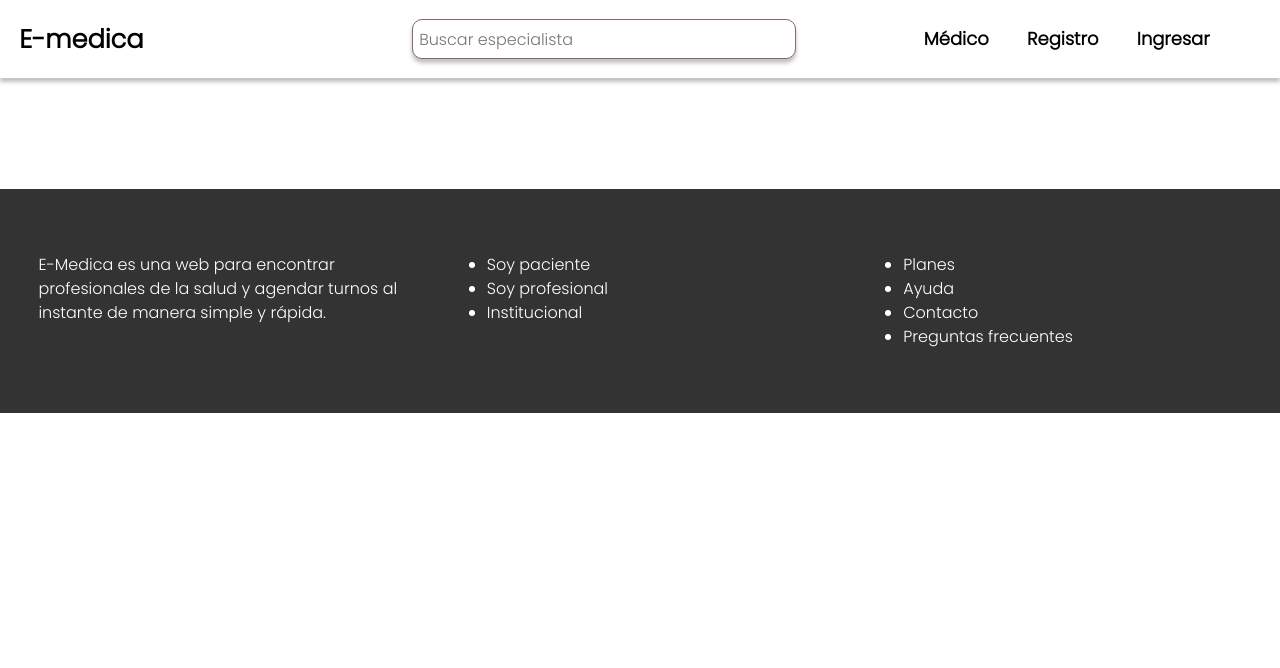
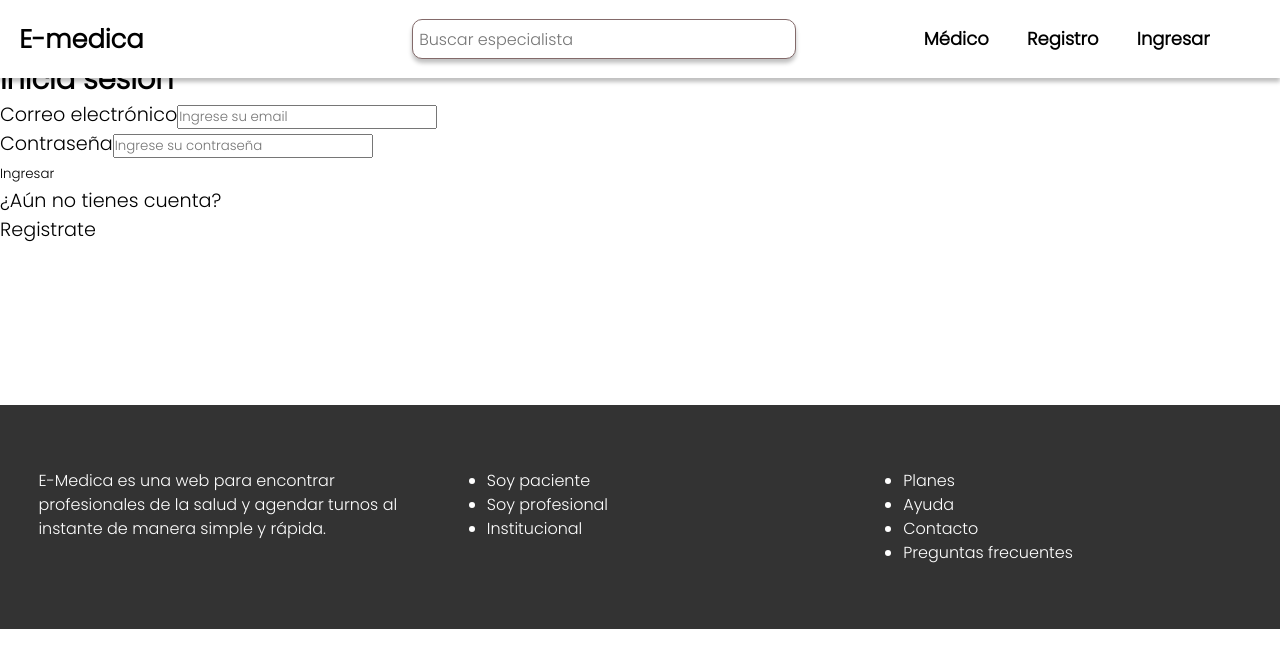
Before and after one commit to No-Country/NC-C11-31-E-Medica, a Next.js app in the folder client/: page /login in a window 1280 px wide. Shown: the top 668 px of the page. Built offline with nearby package versions, Linux system fonts and the light colour scheme.

Commit message:
fix[frontend]: adding changes for login page

```diff
--- a/client/src/app/login/components/form-login/Form-login.jsx
+++ b/client/src/app/login/components/form-login/Form-login.jsx
@@ -1,21 +1,18 @@
+'use client'
 import React from 'react'
-import { useForm } from 'react-hook-form'
+import FormSubmitLogin from './Form-submit-login'
 
 const FormLogin = () => {
+
   return (
-  <form>
-    <input
-    name='e-mail'
-    type='text'
-    placeholder='Ingresa tu e-mail'
-    />
-    <input
-    name='password'
-    type='password'
-    placeholder='Ingresa tu e-mail'
-    />
-    <button>Ingresar</button>
-  </form>
+    <div className='login-cont'>
+      <h2>Inicia sesión</h2>
+      <FormSubmitLogin />
+      <div className='register-option'>
+        <p>¿Aún no tienes cuenta?</p>
+        <span>Registrate</span>
+      </div>
+    </div>
   )
 }
 
--- /dev/null
+++ b/client/src/app/login/components/form-login/Form-submit-login.jsx
@@ -0,0 +1,41 @@
+import React from 'react'
+import { useForm } from 'react-hook-form'
+
+const FormSubmitLogin = () => {
+
+    const{register, errors, handleSubmit} = useForm();
+
+    const onSubmit = (data) =>{
+      console.log(data)
+    }
+
+  return (
+    <div>
+        <form className='login-form' onSubmit={handleSubmit(onSubmit)}>
+        <div className='login-form-cont'>
+          <label>Correo electrónico</label>
+          <input
+          name='email'
+          type='email'
+          placeholder='Ingrese su email'
+          { ...register('email', { required: {value: true, message: 'Complete el campo de email'} }) }
+          />
+          <span>{errors?.email?.message}</span>
+        </div>
+        <div className='login-form-cont'>
+          <label>Contraseña</label>
+          <input
+          name='password'
+          type='password'
+          placeholder='Ingrese su contraseña'
+          { ...register('password', { required: {value: true, message: 'Complete el campo de contraseña'} }) }
+          />
+          <span className='errors'>{errors?.password?.message}</span>
+        </div>
+        <button>Ingresar</button>
+      </form>
+    </div>
+  )
+}
+
+export default FormSubmitLogin
--- a/client/src/app/login/page.js
+++ b/client/src/app/login/page.js
@@ -1,10 +1,11 @@
-import React from 'react'
 import FormLogin from './components/form-login/Form-login'
-import '../login/components/_index'
+import { FormRegister } from './components/form-register/Form-register'
 
 const page = () => {
   return (
     <>
+      <article>Usuario</article>
+      <FormRegister />
       <FormLogin />
     </>
   )
```
Also changed, not shown: client/src/app/login/components/form-login/_form-login.scss (+37 -0 lines), client/src/app/page.js (+5 -7 lines).
